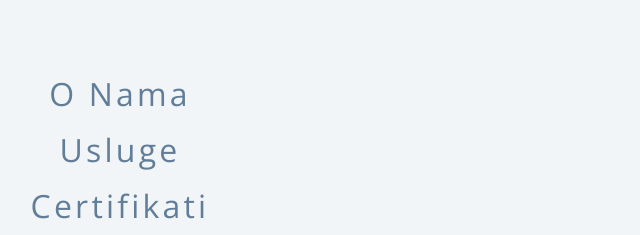
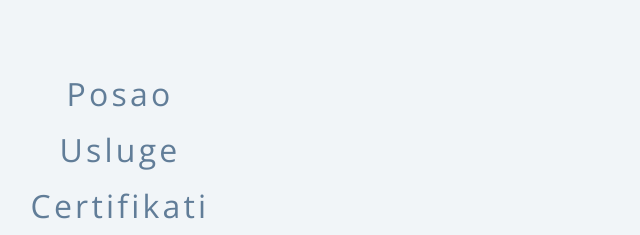
Before and after one commit to Markuss95/osijek-koteks, a Gatsby site: page / in a window 1280 px wide. Both pictures are taken after a click on the button 1166 px from the left and 48 px from the top of the page. Shown: the part 190-425 px from the top of the page, 520-1160 px from the left. Built offline with nearby package versions, Linux system fonts and the light colour scheme; Gatsby itself is replaced by a stand-in of ours.

Commit message:
Navbar and Sidebar posao fix

```diff
--- a/src/components/Sidebar.js
+++ b/src/components/Sidebar.js
@@ -19,7 +19,7 @@ const Sidebar = ({ isOpen, toggleSidebar }) => {
           }`}
         >
           <li>
-            <Link to="/o-nama">O nama</Link>
+            <Link to="/o-nama/poslovi">Posao</Link>
           </li>
           <li>
             <Link to="/usluge">Usluge</Link>
--- a/src/constants/links.js
+++ b/src/constants/links.js
@@ -3,8 +3,8 @@ import { Link } from "gatsby"
 const data = [
   {
     id: 1,
-    text: "O nama",
-    url: "/o-nama",
+    text: "Posao",
+    url: "/o-nama/poslovi",
   },
   {
     id: 2,
@@ -89,13 +89,13 @@ const tempLinks = data.map(link => {
         </ul>
       </li>
     )
-  } else if (link.text === "O nama") {
+  } else if (link.text === "Posao") {
     return (
       <li key={link.id} className="dropdown-list">
         <Link to={link.url}>{link.text}</Link>
         <ul className="dropdown">
           <li>
-            <Link to="/o-nama/poslovi">Poslovi</Link>
+            <Link to="/o-nama">O Nama</Link>
           </li>
         </ul>
       </li>
```
